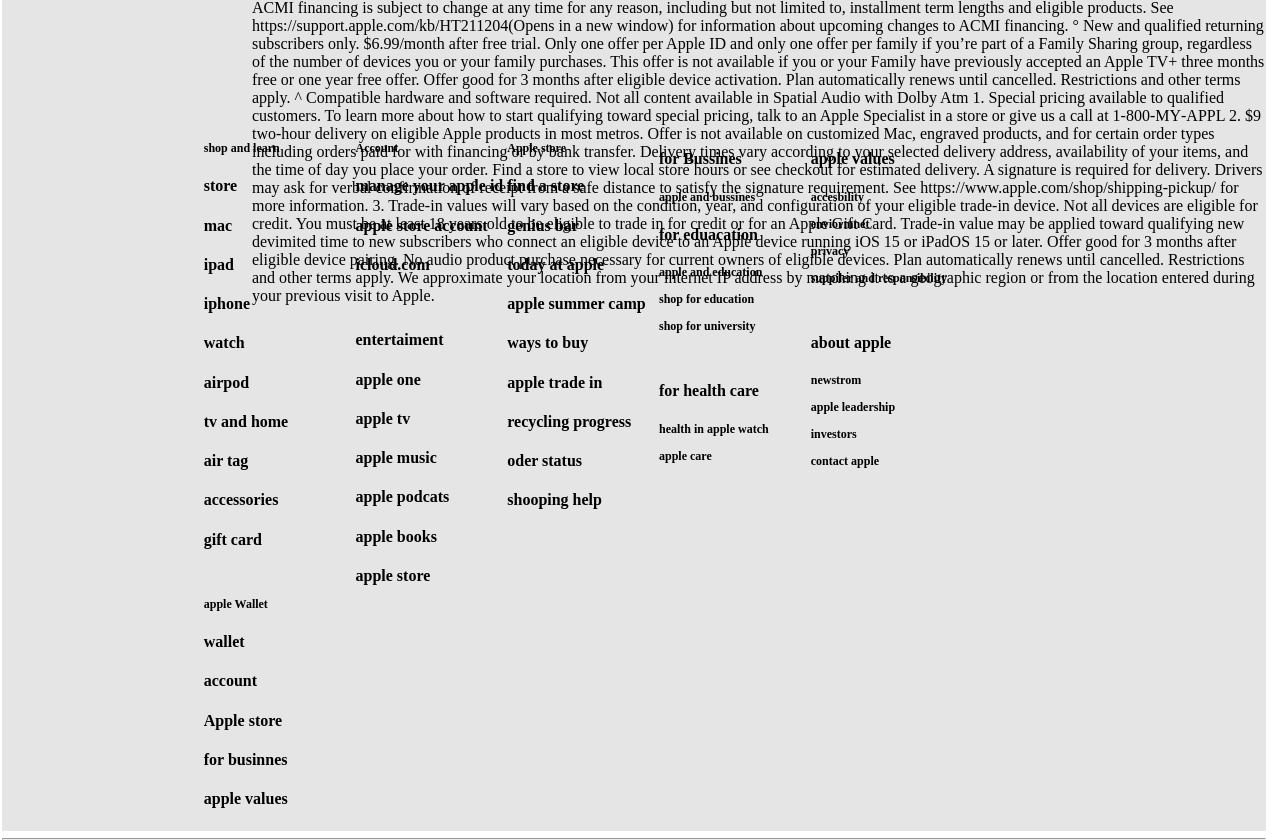
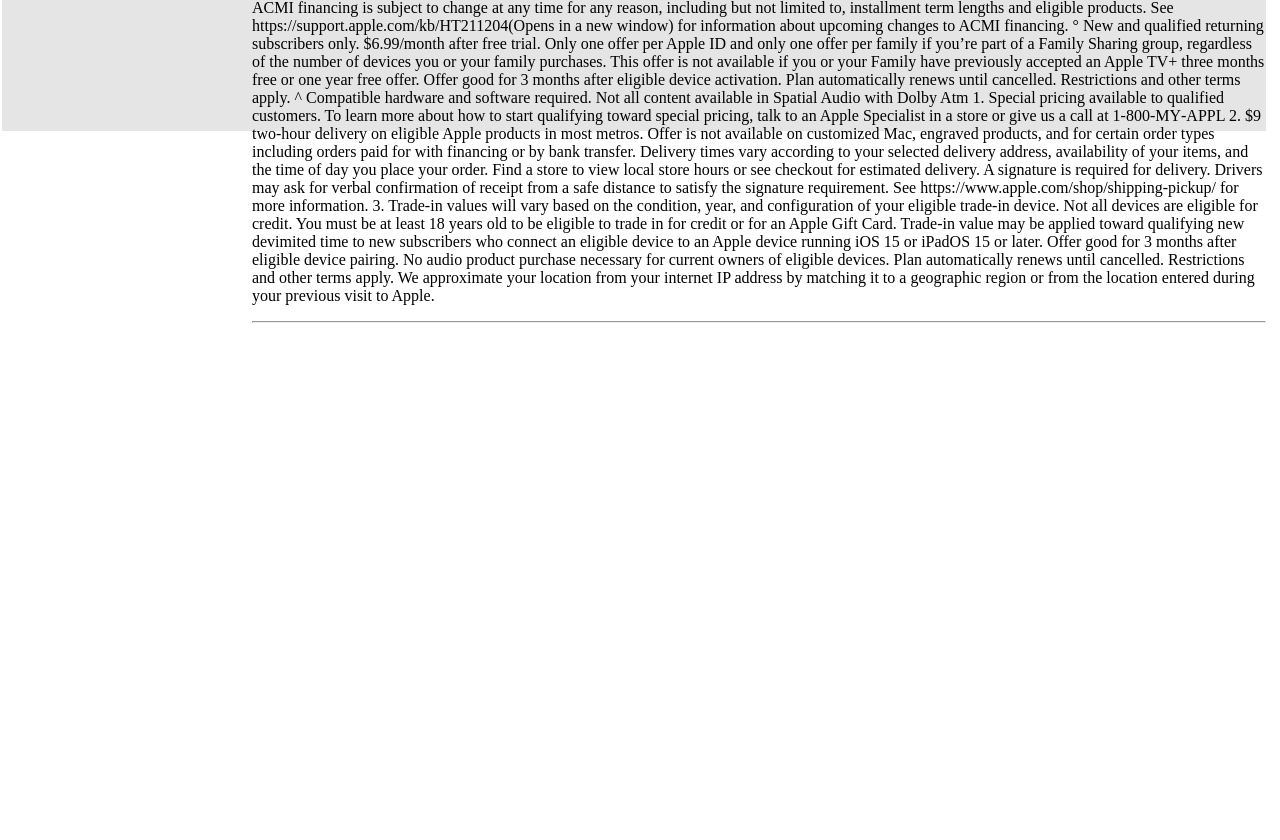
Before and after one commit to emilshiju/Static-Website, a plain HTML site: page index.html in a window 1280 px wide. Shown: the part 3873-4713 px from the top of the page. After the commit the page ends 4196 px from the top, so only its background shows below. Drawn offline with nearby package versions, Linux system fonts and the light colour scheme; files whose address does not match are found by name.

Commit message:
i changed height

```diff
--- a/apple.css
+++ b/apple.css
@@ -2,7 +2,7 @@
 .fullcontainer{
     margin-left: -6px;
     width: 100%;
-    height:4640px;
+    height:4000px;
 }
 .firstcontainer{
     display: flex;
@@ -86,7 +86,7 @@
 }
 .thirdcontainer{
     width:100%;
-    height:4600px;
+    height:3900px;
     background-color: rgb(229, 229, 229);
 }
 .tfcontainer{
@@ -544,8 +544,9 @@
 
 }
 .last-container{
+    margin-top: 20px;
     display: grid;
-    padding-left: 50px;
+    padding-left: 60px;
     grid-template-columns:repeat(8,1fr);
     grid-auto-columns: 100%;
     grid-auto-rows:100%;
--- a/index.html
+++ b/index.html
@@ -151,81 +151,6 @@
 We approximate your location from your internet IP address by matching it to a geographic region or from the location entered during your previous visit to Apple.
 <hr></p>
             </div>
-            <div class="last-container">
-                <div class="main1">
-                    <h3>shop and learn</h3>
-                    <h4>store</h4>
-                    <h4>mac</h4>
-                    <h4>ipad</h4>
-                    <h4>iphone</h4>
-                    <h4>watch</h4>
-                    <h4>airpod</h4>
-                    <h4>tv and home</h4>
-                    <h4>air tag</h4>
-                    <h4>accessories</h4>
-                    <h4>gift card</h4>
-                    <br>
-                    <h3>apple Wallet</h3>
-                    <h4>wallet</h4>
-                <h4>account</h4>
-                <h4>Apple store</h4>
-                <h4>for businnes</h4>
-                <h4>apple values</h4>
-            </div>
-            <div class="main2">
-                <h3>Account</h3>
-                <h4>manage your apple id</h4>
-                <h4>apple store account</h4>
-                <h4>icloud.com</h4>
-                <br>
-                <h4>entertaiment</h4>
-                <h4>apple one</h4>
-                <h4>apple tv</h4>
-                <h4>apple music</h4>
-                <h4>apple podcats</h4>
-                <h4>apple books</h4>
-                <h4>apple store</h4>
 
-            </div>
-            <div class="main3">
-                <h3>Apple store</h3>
-                <h4>find a store</h4>
-                <h4>genius bar</h4>
-                <h4>today at apple</h4>
-                <h4>apple summer camp</h4>
-                <h4>ways to buy</h4>
-                <h4>apple trade in</h4>
-                <h4>recycling progress</h4>
-                <h4>oder status</h4>
-                <h4>shooping help</h4>
-            </div>
-            <div class="main4">
-                <h4>for Bussines</h4>
-                <h3>apple and bussines</h3>
-                <h4>for eduacation</h4>
-                <h3>apple and education</h3>
-                <h3>shop for education</h3>
-                <h3>shop for university</h3>
-                <br>
-                <h4>for health care</h4>
-                <h3>health in apple watch</h3>
-                <h3>apple care</h3>
-            </div>
-            <div class="main5">
-                <h4>apple values</h4>
-                <h3>accesbility</h3>
-                <h3>enviormnet</h3>
-                <h3>privacy</h3>
-                <h3>suppiler and responsibility</h3>
-                <br>
-                <h4>about apple</h4>
-                <h3>newstrom</h3>
-                <h3>apple leadership</h3>
-                <h3>investors</h3>
-                <h3>contact apple</h3>
-            </div>
-            </div>
-            <hr>
-          <div>
     </body>
 </html>
```
